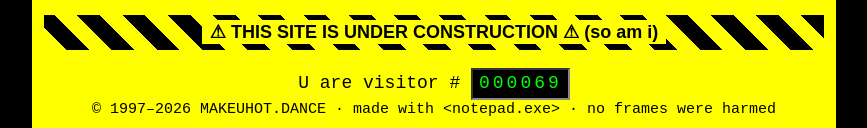
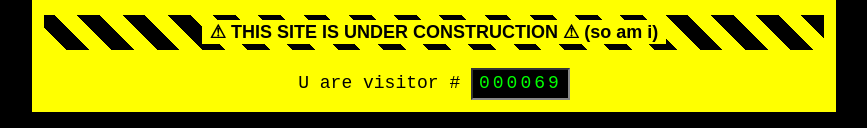
Before and after one commit to dgarwin/makeuhot, a plain HTML site: page index.html in a window 1280 px wide. Shown: the part 1768-1896 px from the top of the page, without its empty margins (206-1073 px from the left). Drawn offline with Linux system fonts and the light colour scheme.

Commit message:
Remove footer copyright line
Co-Authored-By: Claude Opus 5.5 <noreply@anthropic.com>
Claude-Session: https://claude.ai/code/session_01J1tMHNcXxCL5p31spaxMdW

```diff
--- a/index.html
+++ b/index.html
@@ -142,8 +142,7 @@
 <div class="construction center"><span>&#9888; THIS SITE IS UNDER CONSTRUCTION &#9888; (so am i)</span></div>
 
 <p class="center mono" style="margin-top:18px">
-  U are visitor # <span class="counter">000069</span><br>
-  <small>&copy; 1997&ndash;2026 MAKEUHOT.DANCE &middot; made with &lt;notepad.exe&gt; &middot; no frames were harmed</small>
+  U are visitor # <span class="counter">000069</span>
 </p>
 
 <script>
```
